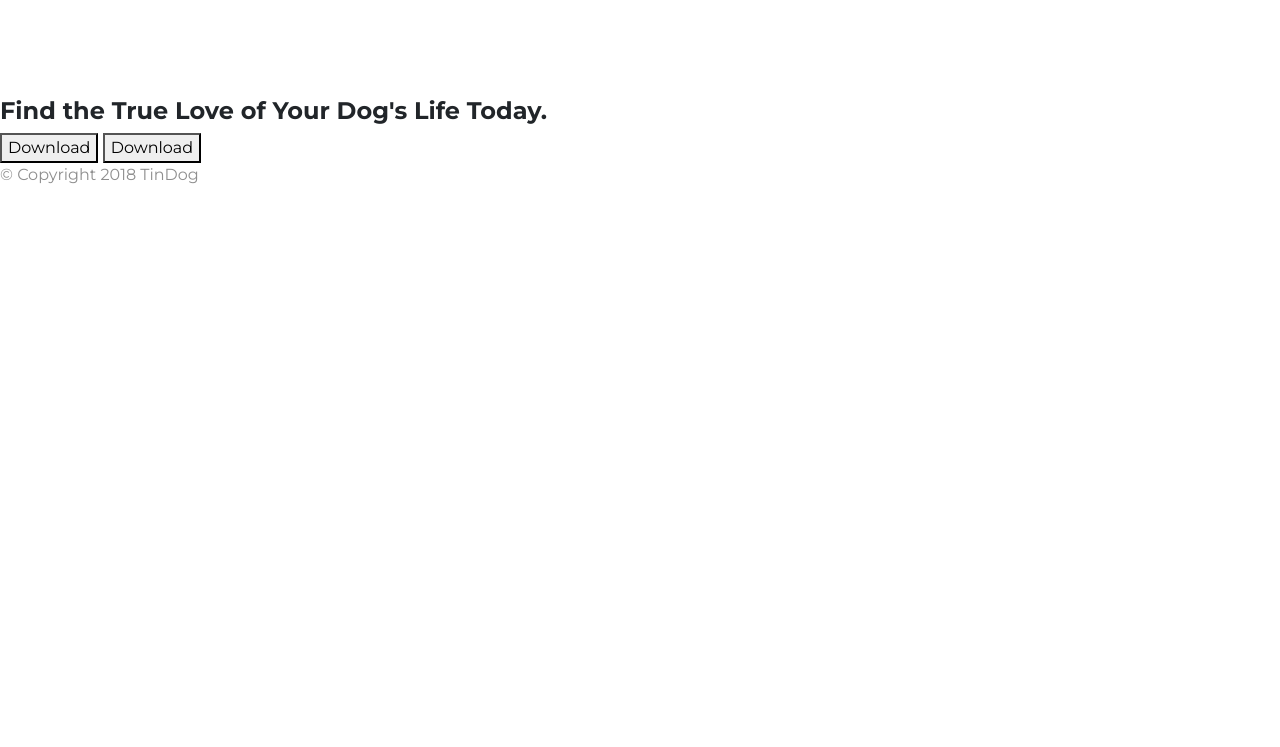
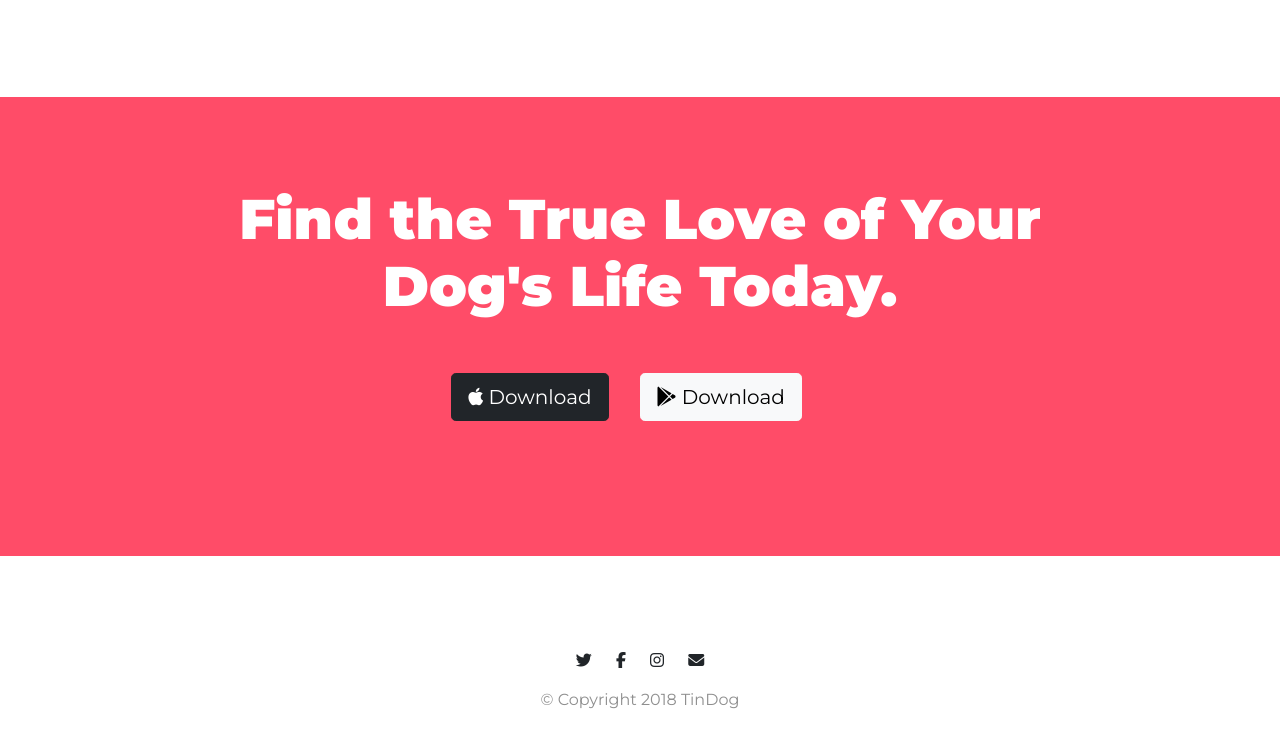
Before and after one commit to ElioEfra99/tindog-lab-course, a plain HTML site: page index.html in a window 1280 px wide. Shown: the part 2498-3245 px from the top of the page. Before the commit the page ends 2701 px from the top, so only its background shows below. Drawn offline with nearby package versions, Linux system fonts and the light colour scheme.

Commit message:
Added call to action and footer styles

```diff
--- a/css/styles.css
+++ b/css/styles.css
@@ -147,3 +147,35 @@ p {
 .pricing-column {
     padding: 3% 2%;
 }
+
+/* Call to action */
+
+#cta {
+    background-color: #ff4c68;
+    text-align: center;
+    color: white;
+    padding: 7% 15%;
+}
+
+.cta-heading {
+    font-weight: 900;
+    font-size: 3.5rem;
+}
+
+@media (max-width: 770px) {
+    .cta-heading {
+        font-size: 2.5rem;
+    }
+}
+
+/* Footer */
+
+#footer {
+    padding: 6% 10%;
+    background-color: white;
+    text-align: center;
+}
+
+.social-icon {
+    margin: 20px 10px;
+}
--- a/index.html
+++ b/index.html
@@ -41,13 +41,13 @@
         <div class="justify-content-end collapse navbar-collapse" id="navbarSupportedContent">
           <ul class="navbar-nav ml-auto">
             <li class="nav-item">
-              <a class="nav-link" href="">Contact</a>
+              <a class="nav-link" href="#footer">Contact</a>
             </li>
             <li class="nav-item">
-              <a class="nav-link" href="">Pricing</a>
+              <a class="nav-link" href="#pricing">Pricing</a>
             </li>
             <li class="nav-item">
-              <a class="nav-link" href="">Download</a>
+              <a class="nav-link" href="#cta">Download</a>
             </li>
           </ul>
         </div>
@@ -217,16 +217,6 @@
       </div>
 
     </div>
-
-
-
-
-
-
-
-
-
-
   </section>
 
 
@@ -234,9 +224,15 @@
 
   <section id="cta">
 
-    <h3>Find the True Love of Your Dog's Life Today.</h3>
-    <button type="button">Download</button>
-    <button type="button">Download</button>
+    <h3 class="cta-heading">Find the True Love of Your Dog's Life Today.</h3>
+    <button type="button" class="btn btn-dark btn-lg download-button">
+      <i class="fab fa-apple"></i>
+      Download
+    </button>
+    <button type="button" class="btn btn-light btn-lg download-button">
+      <i class="fab fa-google-play"></i>
+      Download
+    </button>
 
   </section>
 
@@ -244,6 +240,10 @@
   <!-- Footer -->
 
   <footer id="footer">
+    <i class="social-icon fab fa-twitter"></i>
+    <i class="social-icon fab fa-facebook-f"></i>
+    <i class="social-icon fab fa-instagram"></i>
+    <i class="social-icon fas fa-envelope"></i>
 
     <p>© Copyright 2018 TinDog</p>
 
```
